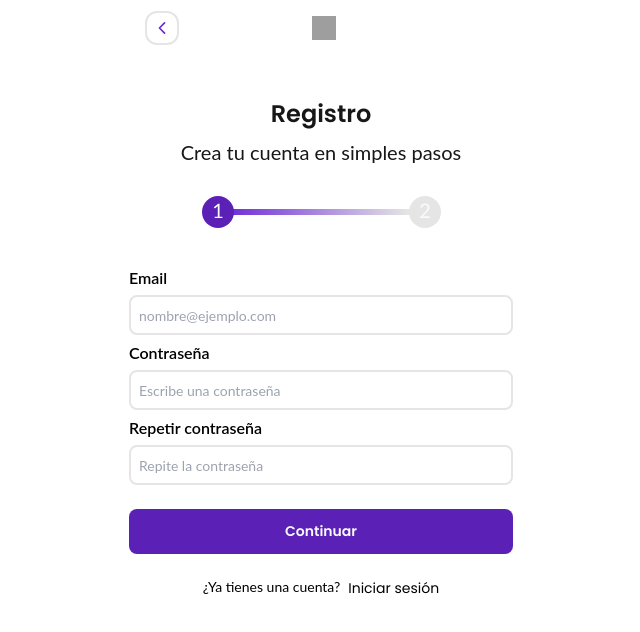
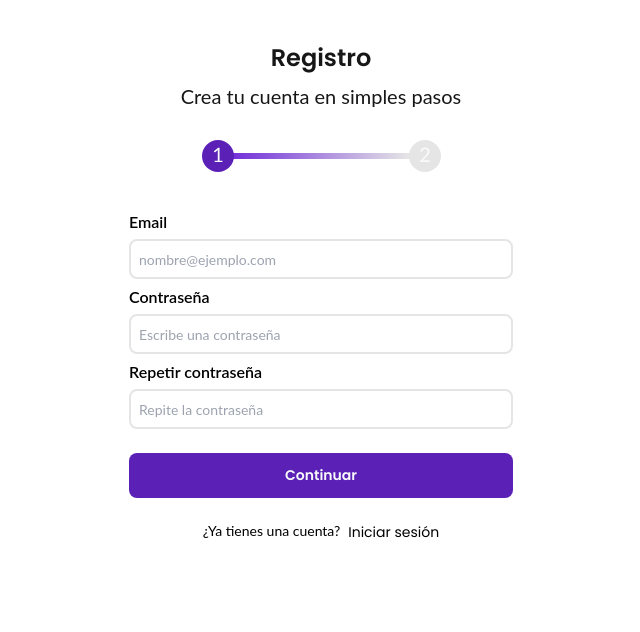
Before and after one commit to No-Country/c9-56-t-mern, a React (Vite) app in the folder frontend/: page /register in a window 1280 px wide. Shown: the top 632 px of the page, without its empty margins (319-959 px from the left). Built offline with nearby package versions, Linux system fonts and the light colour scheme; no server answers; grey boxes are pictures that could not be loaded; a web font is replaced by a local one.

Commit message:
feat(LoginForm): hide NavbarBack component

```diff
--- a/frontend/src/pages/shared/LoginForm/index.jsx
+++ b/frontend/src/pages/shared/LoginForm/index.jsx
@@ -7,7 +7,6 @@ import InputForm from "../../../components/InputForm/InputForm"
 import NavbarBack from "../../shared/Navbar/NavbarBack"
 import { useForm } from "react-hook-form"
 import { useSelector } from "react-redux"
-import pawfulApi from "../../../api/pawfulApi"
 
 const LoginForm = () => {
   const { startLogin, errorMessage } = useAuthStore()
--- a/frontend/src/pages/shared/Navbar/NavbarBack.jsx
+++ b/frontend/src/pages/shared/Navbar/NavbarBack.jsx
@@ -10,7 +10,7 @@ const NavbarBack = ({ goTo = -1 }) => {
   }
 
   return (
-    <header className="sticky top-0 z-20  flex flex-row-reverse max-w-sm justify-between items-center m-auto">
+    <header className="sticky top-0 z-20 lg:hidden  flex flex-row-reverse max-w-sm justify-between items-center m-auto">
       <span className="w-full flex justify-center text-violet-700 py-4 mr-11 text-2xl">
         <img
           className="h-6 w-6"
```
